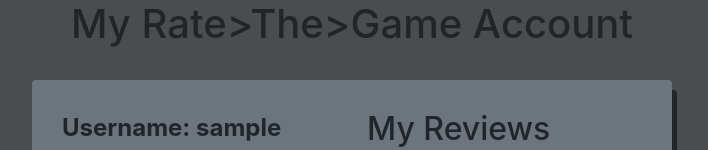
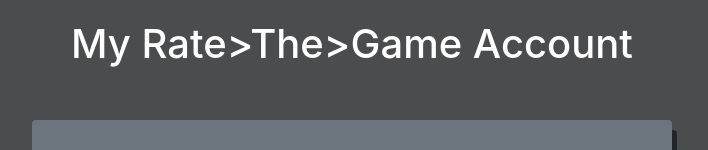
Before and after one commit to harshkheskani/rate_the_game, a Django app: page /rate_the_game_app/my_account/ in a window 1280 px wide. Shown: the part 90-240 px from the top of the page, without its empty margins (288-996 px from the left). Run offline with Django 3.2, Linux system fonts and the light colour scheme; the visitor is signed in with stand-in values (Sample User, id 1); some libraries are stand-ins or nearby versions.

Commit message:
small amount of css and html changed on register and my account

```diff
--- a/templates/rate_the_game_app/my_account.html
+++ b/templates/rate_the_game_app/my_account.html
@@ -6,7 +6,7 @@
 {% endblock %}
 
 {% block body_block %}
-<h1 style="text-align:center;">My Rate>The>Game Account</h1>
+<h1 style="text-align:center; color:white; padding:20px">My Rate>The>Game Account</h1>
 <br />
 <div class="bg-secondary rounded" style="margin:auto; width:50%; border:3px; padding: 30px; margin-bottom: 50px; box-shadow: 5px 10px;">
 	<div class="row">
--- a/templates/rate_the_game_app/register.html
+++ b/templates/rate_the_game_app/register.html
@@ -33,6 +33,6 @@
 	</button>
 	</a>
 </div>
+{% endif %}
 </div>
-{% endif %}
 {% endblock %}
```
Also changed, not shown: media/profile_images/blade-runner-2049-1920x1080-ryan-gosling-officer-k-2017-hd-7401.jpg (added).
